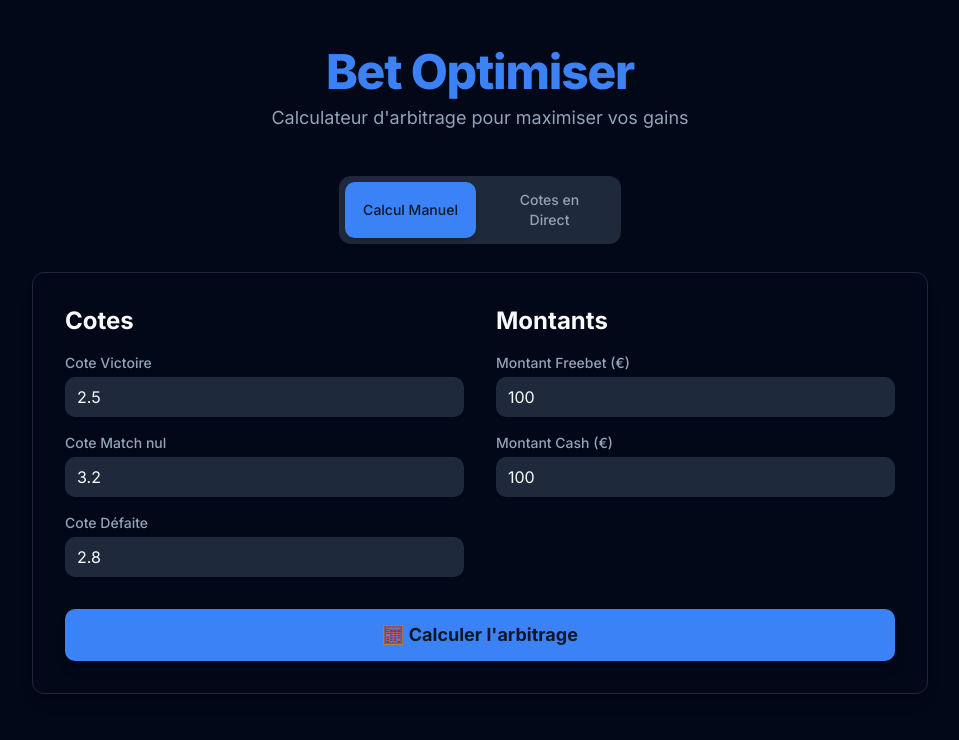
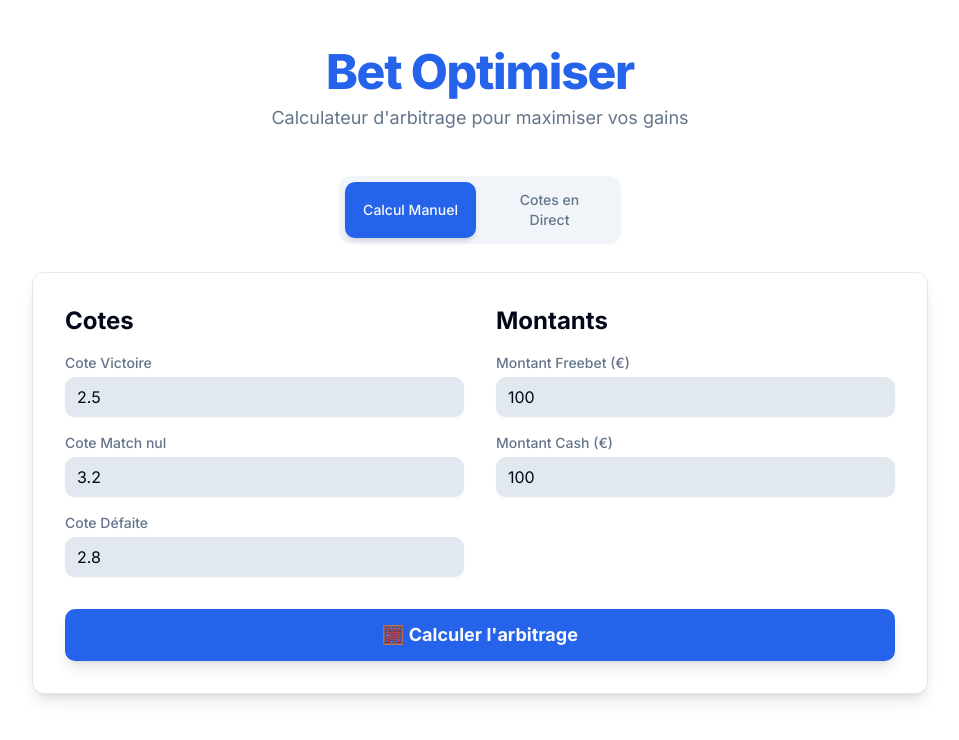
Before and after one commit to henznd/Bet-optimiser, a Next.js app: page / in a window 1280 px wide. Shown: the top 740 px of the page, without its empty margins (160-1119 px from the left). Built offline with nearby package versions, Linux system fonts and the light colour scheme.

Commit message:
style: Set light theme as default

```diff
--- a/src/app/layout.tsx
+++ b/src/app/layout.tsx
@@ -15,7 +15,7 @@ export default function RootLayout({
   children: React.ReactNode
 }) {
   return (
-    <html lang="fr" className="dark" suppressHydrationWarning>
+    <html lang="fr" suppressHydrationWarning>
       <body className={inter.className}>{children}</body>
     </html>
   )
```
